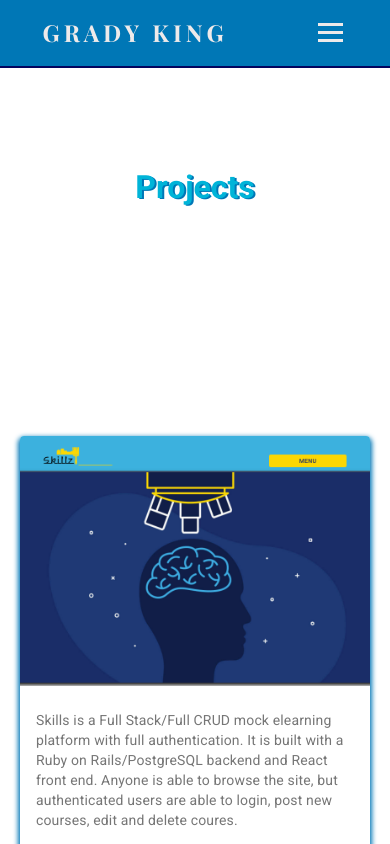
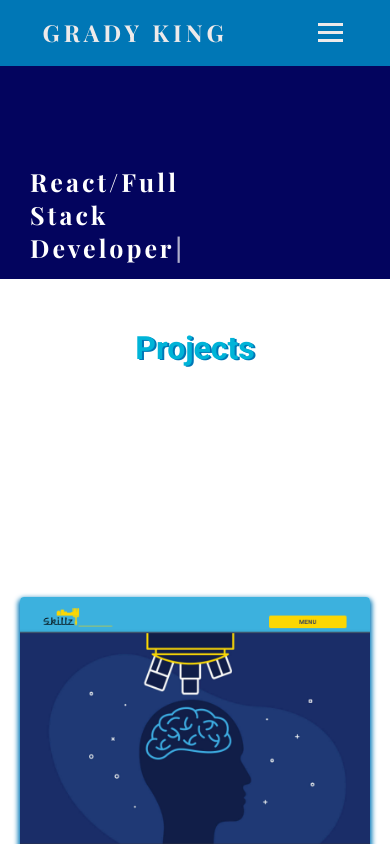
Before and after one commit to gradyki/Portfolio-Site, a React (Create React App) app in the folder client/: page / in a window 390 px wide. Shown: the top 844 px of the page. Built offline with nearby package versions, Linux system fonts and the light colour scheme; a web font is replaced by a local one.

Commit message:
typewriter effect added to landing page

```diff
--- a/client/package.json
+++ b/client/package.json
@@ -16,6 +16,7 @@
     "react-router-dom": "^5.2.0",
     "react-scripts": "4.0.3",
     "styled-components": "^5.2.1",
+    "typewriter-effect": "^2.17.0",
     "web-vitals": "^1.1.1"
   },
   "scripts": {
--- a/client/src/components/LandingTitle/LandingTitle.css
+++ b/client/src/components/LandingTitle/LandingTitle.css
@@ -1,11 +1,12 @@
 .landing-title {
   position: absolute;
-  display: flex;
-  color: rgb(238, 234, 234);
+  color: white;
   letter-spacing: 3px;
   text-decoration: none;
   font-weight: bold;
   font-size: 25px;
   margin-left: 30px;
-  text-shadow: 2px 1px var(--tone2);
+  margin-bottom: 15px;
+
+  width: 50vw;
 }
--- a/client/src/components/LandingTitle/LandingTitle.jsx
+++ b/client/src/components/LandingTitle/LandingTitle.jsx
@@ -1,14 +1,24 @@
 import "./LandingTitle.css";
 import Fade from "react-reveal/Fade";
+import Typewriter from "typewriter-effect";
 
 export default function LandingTitle(props) {
   return (
     <div className="landing-title">
-      <Fade left cascade>
-        <div>
-          <h2>React Developer</h2>
-        </div>
-      </Fade>
+      <Typewriter
+        onInit={(typewriter) => {
+          typewriter
+            .pauseFor(1500)
+            .typeString("React/Full Stack Developer")
+            .pauseFor(3500)
+            .deleteAll()
+            .typeString("NodeJS/Express/MongoDb")
+            .pauseFor(3500)
+            .deleteAll()
+            .typeString("Ruby on Rails/SQL")
+            .start();
+        }}
+      />
     </div>
   );
 }
--- a/client/src/screens/Home/Home.css
+++ b/client/src/screens/Home/Home.css
@@ -15,17 +15,37 @@
   margin: 0 25% 50px 25%;
 }
 
+.home-img2 {
+  background-color: var(--tone1);
+  height: 25vh;
+  display: flex;
+  justify-content: center;
+}
+
 .title-container {
   position: relative;
   display: flex;
   align-items: flex-end;
+  background: linear-gradient(rgba(0, 0, 0, 0.5), rgba(0, 0, 0, 0.5));
 }
 
 @media screen and (max-width: 770px) {
   .home-img1 {
     display: none;
   }
-  .home-projects-container {
-    margin-top: 50px;
+  .home-img2 {
+    justify-content: flex-start;
+  }
+  .projects-title {
+    margin: 0px;
+  }
+  .projects-cards-container {
+    margin: 0px;
   }
 }
+
+@media screen and (min-width: 770px) {
+  .home-img2 {
+    display: none;
+  }
+}
--- a/client/src/screens/Home/Home.jsx
+++ b/client/src/screens/Home/Home.jsx
@@ -14,6 +14,12 @@ export default function Home() {
         <img src={software} />
       </div>
 
+      <div className="home-img2">
+        <div className="title-container">
+          <LandingTitle />
+        </div>
+      </div>
+
       <div className="home-projects-container">
         <ProjectHome />
       </div>
```
Also changed, not shown: 1 other file (tests, documents, lock files or other folders).
